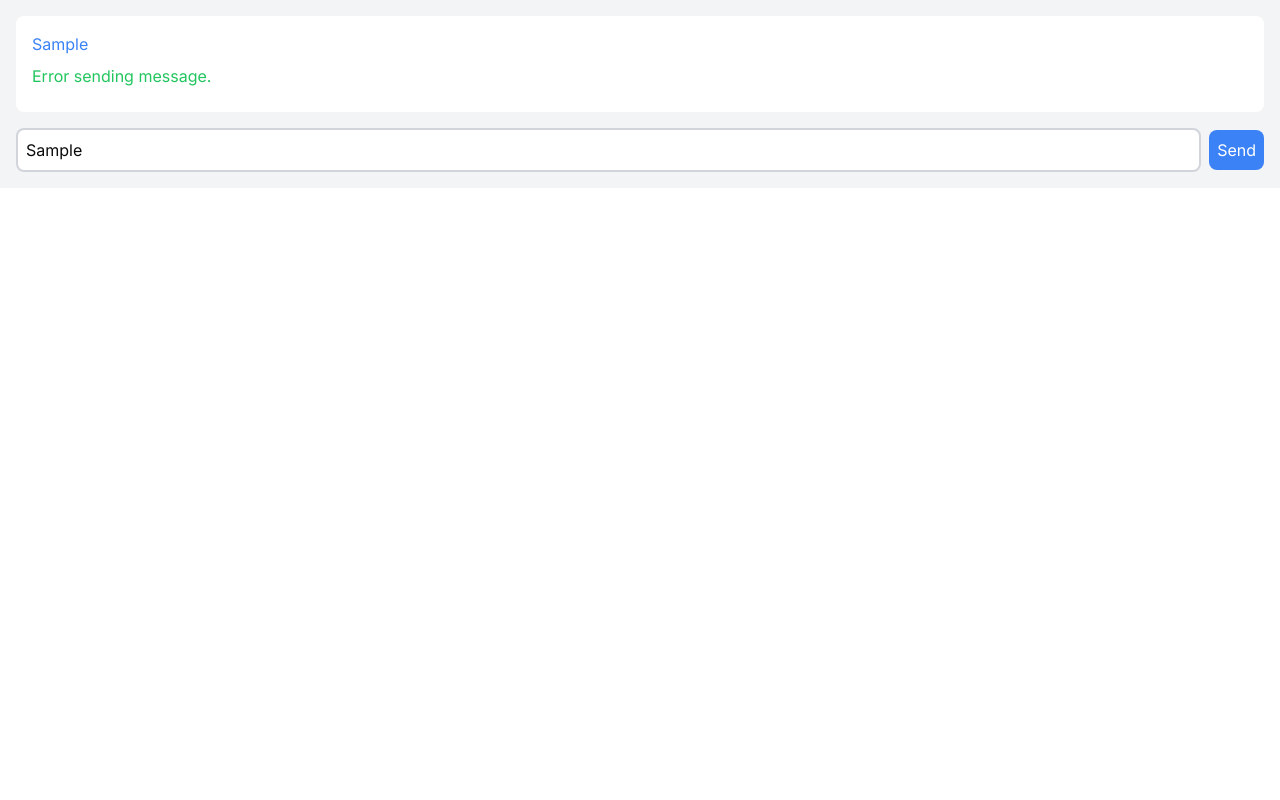
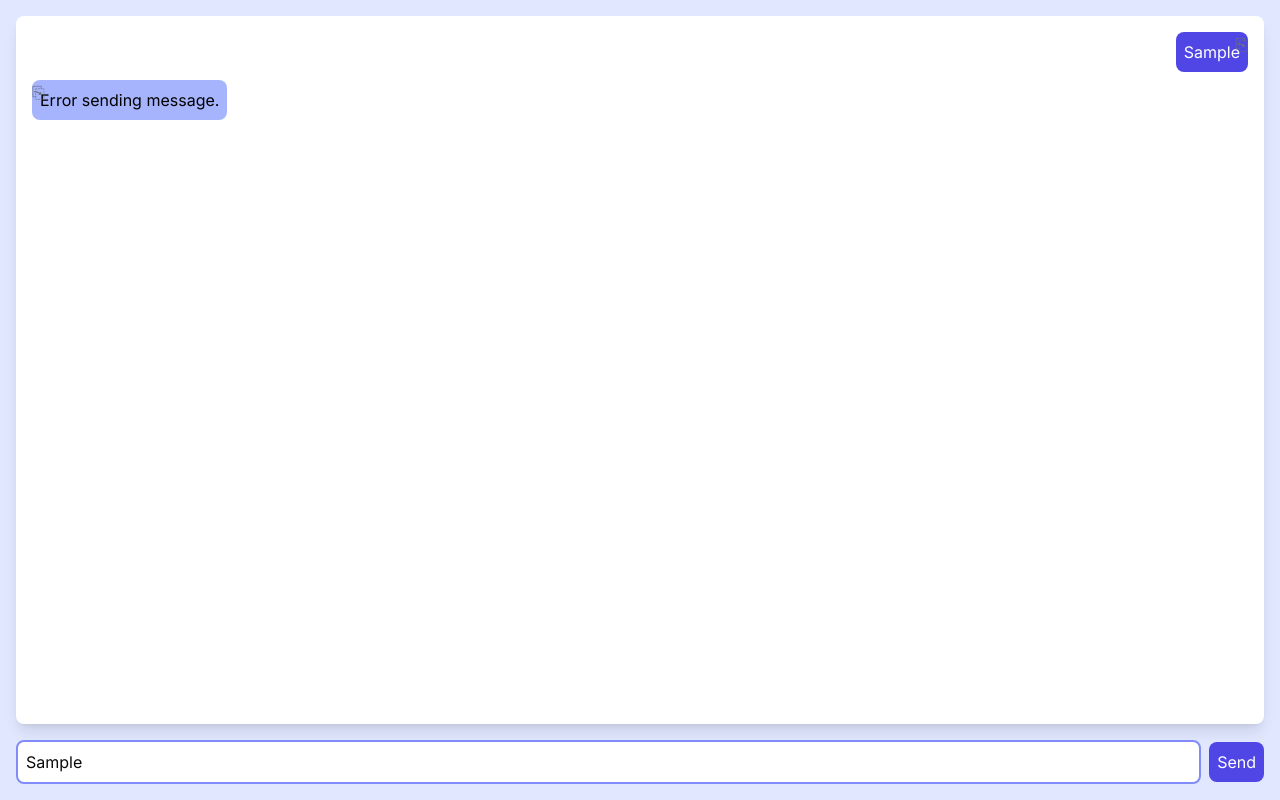
Before and after one commit to markvagil/BuddyTutor, a Next.js app in the folder frontend/: page /chat in a window 1280 px wide. Both pictures are taken after typing "Sample" into the empty fields and a click on the button "Send". Built offline with nearby package versions, Linux system fonts and the light colour scheme; no server answers.

Commit message:
better ui

```diff
--- a/frontend/app/chat/page.jsx
+++ b/frontend/app/chat/page.jsx
@@ -1,59 +1,79 @@
-"use client";
-import React, { useState } from "react";
-import { addQuestion } from "../api/api_service"; // Make sure the addQuestion function is correctly imported
+"use client";import React, { useState, useEffect, useRef } from "react";
+import { addQuestion } from "../api/api_service";
 
 export const Chat = () => {
   const [messages, setMessages] = useState([]);
   const [currentMessage, setCurrentMessage] = useState("");
-  const [loading, setLoading] = useState(false); // State to track loading
+  const [loading, setLoading] = useState(false);
+  const chatWindowRef = useRef(null);
 
   const addMessage = (type, content) => {
     setMessages((prevMessages) => [...prevMessages, { type, content }]);
   };
 
+  const handleKeyDown = (e) => {
+    if (e.key === "Enter") {
+      sendMessage();
+    }
+  };
+
   const sendMessage = async () => {
-    setLoading(true); // Set loading state to true before API call
+    if (currentMessage.trim() === "") return;
+
+    setLoading(true);
     try {
       addMessage("user", currentMessage);
-      console.log(`Most recent message: ${currentMessage}`);  // Log the most recent message
-
-      // Convert the entire chat history to a JSON-formatted string
       const messagesJSON = JSON.stringify(messages);
-
-      // Call addQuestion function to send the question and the entire chat history
-      const response = await addQuestion("CS101", "A1", "joey", currentMessage, messagesJSON); // Adding messagesJSON as a parameter
-
-      // Parse the JSON response to get the actual message content
+      const response = await addQuestion("CS101", "A1", "joey", currentMessage, messagesJSON);
       const responseData = await response.json();
-
       addMessage("bot", responseData.response || "How can I assist you?");
-
-      // Clear the input field
       setCurrentMessage("");
     } catch (error) {
       console.error("Failed to send message:", error);
       addMessage("bot", "Error sending message.");
     } finally {
-      setLoading(false); // Set loading state to false after API call
+      setLoading(false);
     }
   };
+
+  const copyText = (text) => {
+    navigator.clipboard.writeText(text);
+  };
+
+  useEffect(() => {
+    if (chatWindowRef.current) {
+      chatWindowRef.current.scrollTop = chatWindowRef.current.scrollHeight;
+    }
+  }, [messages, loading]);
+
   return (
-    <main className="bg-gray-100 p-4">
-      <div className="chat-window bg-white rounded-lg p-4">
+    <main className="bg-indigo-100 p-4 h-screen flex flex-col">
+      <div ref={chatWindowRef} className="chat-window bg-white rounded-lg p-4 flex-grow overflow-y-auto shadow-lg">
         {messages.map((message, index) => (
-          <div className={`message ${message.type === "user" ? "text-blue-500" : "text-green-500"} mb-2`} key={index}>
-            {message.content}
+          <div key={index} className={`message mb-2 relative flex items-end ${message.type === "user" ? "flex-row-reverse" : "flex-row"}`}>
+            <div className={`p-2 rounded-lg ${message.type === "user" ? "bg-indigo-600 text-white" : "bg-indigo-300 text-black"}`}>
+              {message.content}
+            </div>
+            <span className="absolute top-0 cursor-pointer text-gray-500" onClick={() => copyText(message.content)}>&#x2398;</span>
           </div>
         ))}
+        {loading && (
+          <div className="message mb-2 flex items-end flex-row">
+            <div className="p-2 rounded-lg bg-gray-400 text-white">
+              Loading...
+            </div>
+          </div>
+        )}
       </div>
       <div className="chat-input mt-4 flex items-center">
         <input
-          className="rounded-lg border-2 border-gray-300 flex-1 mr-2 p-2"
+          className="rounded-lg border-2 border-indigo-400 flex-1 mr-2 p-2"
           type="text"
           value={currentMessage}
           onChange={(e) => setCurrentMessage(e.target.value)}
+          onKeyDown={handleKeyDown}
         />
-        <button className="bg-blue-500 text-white p-2 rounded-lg" onClick={sendMessage} disabled={loading}>
+        <button className="bg-indigo-600 text-white p-2 rounded-lg" onClick={sendMessage} disabled={loading}>
           {loading ? "Loading..." : "Send"}
         </button>
       </div>
```
